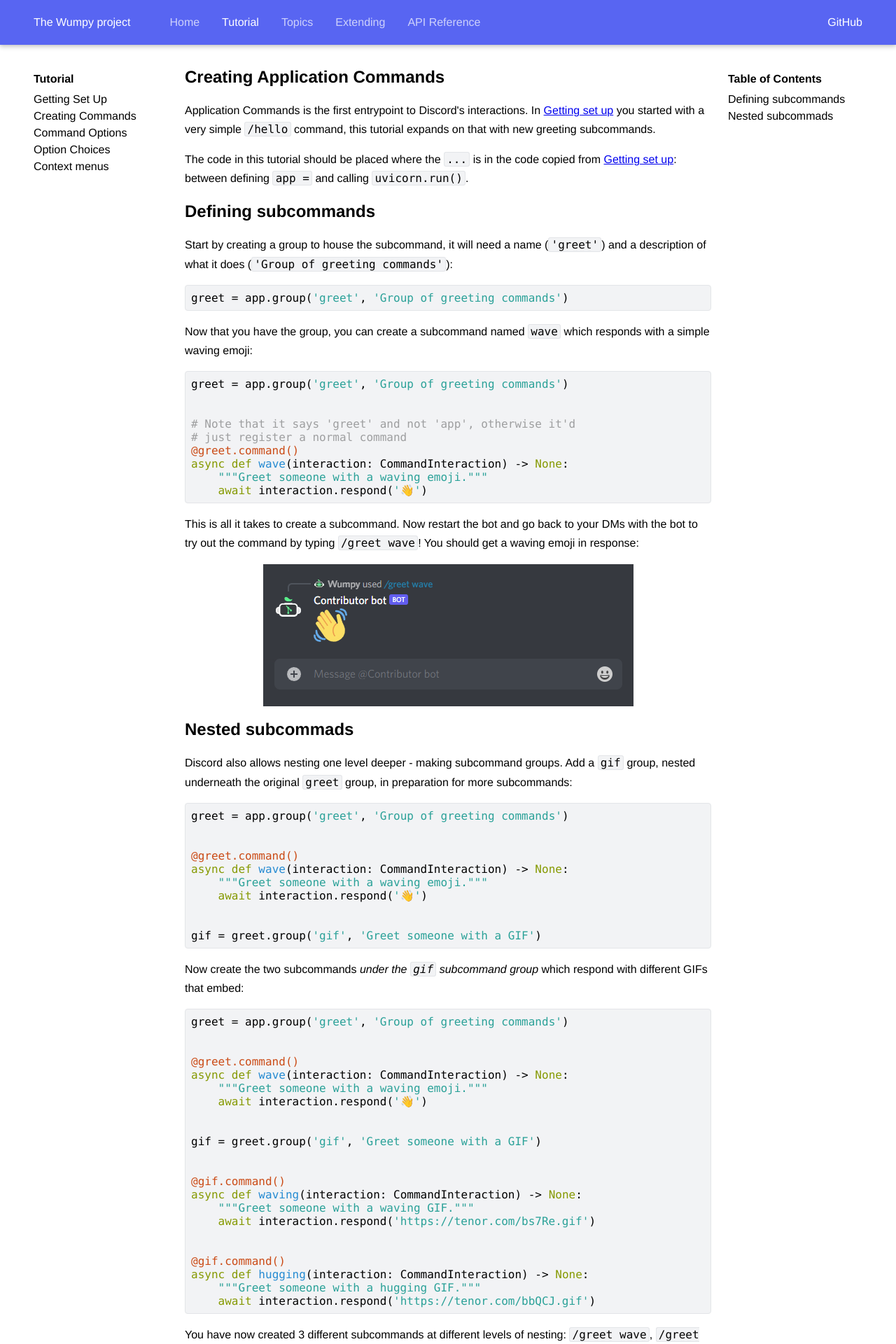
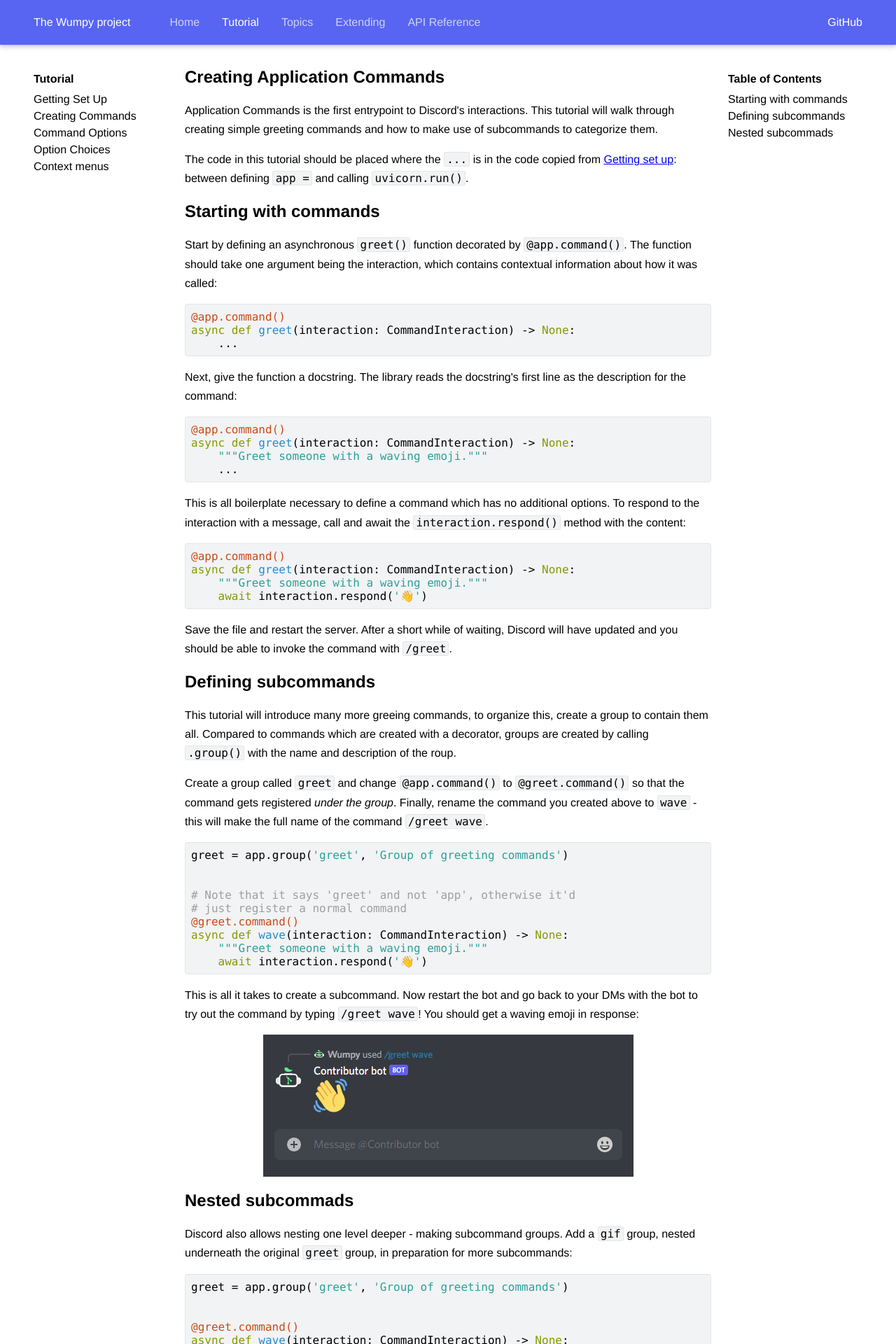
Before and after one commit to wumpyproject/docs, an MkDocs documentation site: the page built from docs/tutorial/creating-commands/index.md, in a window 1280 px wide. Shown: the top 1920 px of the page at 70% size. Built offline with MkDocs 1.6.1, drawn with Linux system fonts in a browser that asks for light colours.

Commit message:
Expand explanation in creating commands tutorial

````diff
--- a/docs/tutorial/creating-commands/index.md
+++ b/docs/tutorial/creating-commands/index.md
@@ -1,24 +1,60 @@
 # Creating Application Commands
 
-Application Commands is the first entrypoint to Discord's interactions. In
-[Getting set up](./getting-set-up/) you started with a very simple `/hello`
-command, this tutorial expands on that with new greeting subcommands.
+Application Commands is the first entrypoint to Discord's interactions. This
+tutorial will walk through creating simple greeting commands and how to make
+use of subcommands to categorize them.
 
 The code in this tutorial should be placed where the `...` is in the code
 copied from [Getting set up](./getting-set-up): between defining `app =` and
 calling `uvicorn.run()`.
 
+## Starting with commands
+
+Start by defining an asynchronous `greet()` function decorated by
+`@app.command()`. The function should take one argument being the interaction,
+which contains contextual information about how it was called:
+
+```python
+@app.command()
+async def greet(interaction: CommandInteraction) -> None:
+    ...
+```
+
+Next, give the function a docstring. The library reads the docstring's first
+line as the description for the command:
+
+```python
+@app.command()
+async def greet(interaction: CommandInteraction) -> None:
+    """Greet someone with a waving emoji."""
+    ...
+```
+
+This is all boilerplate necessary to define a command which has no additional
+options. To respond to the interaction with a message, call and await the
+`interaction.respond()` method with the content:
+
+```python
+@app.command()
+async def greet(interaction: CommandInteraction) -> None:
+    """Greet someone with a waving emoji."""
+    await interaction.respond('👋')
+```
+
+Save the file and restart the server. After a short while of waiting, Discord
+will have updated and you should be able to invoke the command with `/greet`.
+
 ## Defining subcommands
 
-Start by creating a group to house the subcommand, it will need a name
-(`'greet'`) and a description of what it does (`'Group of greeting commands'`):
+This tutorial will introduce many more greeing commands, to organize this,
+create a group to contain them all. Compared to commands which are created with
+a decorator, groups are created by calling `.group()` with the name and
+description of the roup.
 
-```python
-greet = app.group('greet', 'Group of greeting commands')
-```
-
-Now that you have the group, you can create a subcommand named `wave` which
-responds with a simple waving emoji:
+Create a group called `greet` and change `@app.command()` to `@greet.command()`
+so that the command gets registered *under the group*. Finally, rename the
+command you created above to `wave` - this will make the full name of the
+command `/greet wave`.
 
 ```python
 greet = app.group('greet', 'Group of greeting commands')
````
